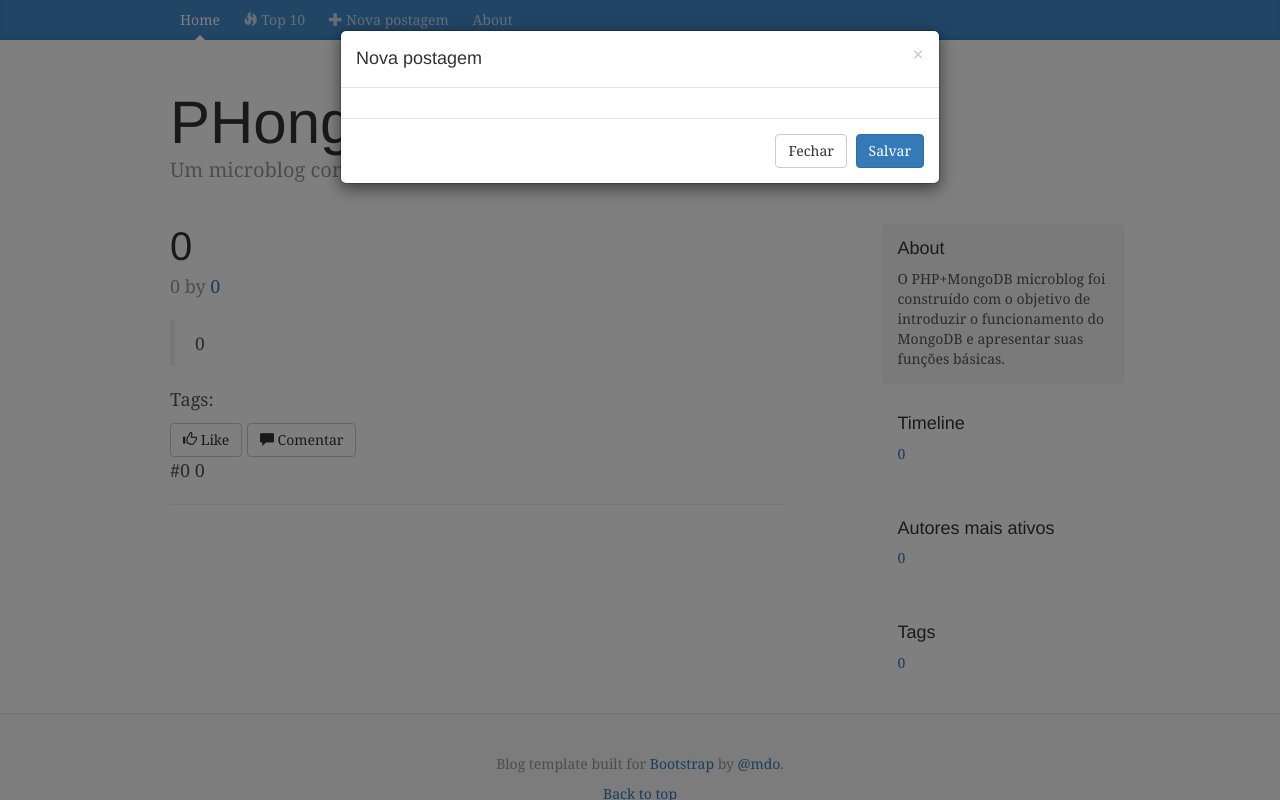
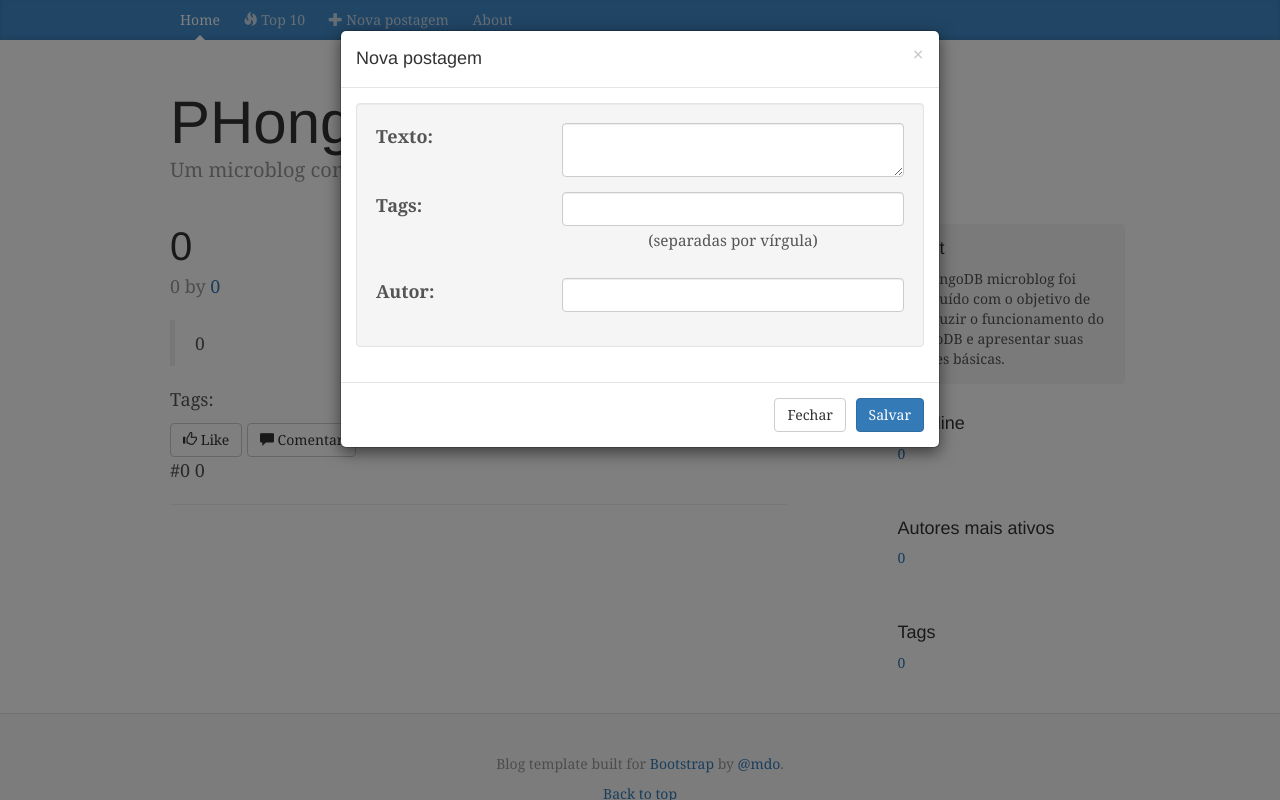
Before and after one commit to maykelsb/oficinamongo, a PHP site: template templates/posts.html.twig in a window 1280 px wide, after a click on "Nova postagem". Run offline with PHP 8.4, Linux system fonts and the light colour scheme; the template is opened without the code that fills it, so the values that code supplies are empty; some libraries are stand-ins or nearby versions.

Commit message:
Ajustando o layout dos templates

```diff
--- a/templates/base.html.twig
+++ b/templates/base.html.twig
@@ -13,7 +13,6 @@
     <!-- Custom styles for this template -->
     <link href="css/template.css" rel="stylesheet">
   </head>
-
   <body>
     <div class="blog-masthead">
       <div class="container">
@@ -40,7 +39,7 @@
         <div class="col-sm-3 col-sm-offset-1 blog-sidebar">
           <div class="sidebar-module sidebar-module-inset">
             <h4>About</h4>
-            <p>O PHP+MongoDB microblog foi construído com o objetivo de introduzir o funcionamento do MongoDB e apresentar suas funções básicas.</p>
+            <p>O PHongoDB microblog foi construído com o objetivo de introduzir o funcionamento do MongoDB e apresentar suas funções básicas.</p>
           </div>
           {% include 'partials/sidebar/timeline.html.twig' %}
           {% include 'partials/sidebar/authors.html.twig' %}
@@ -48,7 +47,6 @@
         </div>
       </div>
     </div>
-	{% include 'partials/modal/novo-post.html.twig' %}
     <footer class="blog-footer">
       <p>Blog template built for <a href="http://getbootstrap.com">Bootstrap</a> by <a href="https://twitter.com/mdo">@mdo</a>.</p>
       <p>
@@ -62,5 +60,8 @@
     <script src="https://ajax.googleapis.com/ajax/libs/jquery/1.11.3/jquery.min.js"></script>
     <script>window.jQuery || document.write('<script src="../../assets/js/vendor/jquery.min.js"><\/script>')</script>
 	<script src="https://maxcdn.bootstrapcdn.com/bootstrap/3.3.6/js/bootstrap.min.js" integrity="sha384-0mSbJDEHialfmuBBQP6A4Qrprq5OVfW37PRR3j5ELqxss1yVqOtnepnHVP9aJ7xS" crossorigin="anonymous"></script>
+    <script type="text/javascript">
+    {% block javascript %}{% endblock %}
+    </script>
   </body>
 </html>
--- a/templates/partials/modal/novo-post.html.twig
+++ /dev/null
@@ -1,17 +0,0 @@
-<div class="modal fade" id="novo-post" tabindex="-1" role="dialog" aria-labelledby="myModalLabel">
-  <div class="modal-dialog" role="document">
-    <div class="modal-content">
-      <div class="modal-header">
-        <button type="button" class="close" data-dismiss="modal" aria-label="Close"><span aria-hidden="true">&times;</span></button>
-        <h4 class="modal-title" id="myModalLabel">Nova postagem</h4>
-      </div>
-      <div class="modal-body">
-
-      </div>
-      <div class="modal-footer">
-        <button type="button" class="btn btn-default" data-dismiss="modal">Fechar</button>
-        <button type="button" class="btn btn-primary">Salvar</button>
-      </div>
-    </div>
-  </div>
-</div>
--- a/templates/posts.html.twig
+++ b/templates/posts.html.twig
@@ -1,4 +1,48 @@
 {% extends 'base.html.twig' %}
 {% block main %}
   {% include 'partials/post.html.twig' %}
+<div class="modal fade" id="novo-post" tabindex="-1" role="dialog" aria-labelledby="myModalLabel">
+  <div class="modal-dialog" role="document">
+    <div class="modal-content">
+      <div class="modal-header">
+        <button type="button" class="close" data-dismiss="modal" aria-label="Close"><span aria-hidden="true">&times;</span></button>
+        <h4 class="modal-title" id="myModalLabel">Nova postagem</h4>
+      </div>
+      <div class="modal-body">
+        <form id="form-novo-post" method="POST" class="form-horizontal" action='/novo-post'>
+          <div class="well">
+            <div class="form-group">
+              <label class="col-lg-4" for="post_conteudo">Texto:</label>
+              <div class="col-lg-8">
+                <textarea name="post[conteudo]" class="form-control" id="post_conteudo"></textarea>
+              </div>
+            </div>
+            <div class="form-group">
+              <label class="col-lg-4" for="post_tags">Tags:</label>
+              <div class="col-lg-8">
+                <input type="text" name="post[tags]" class="form-control" id="post_tags" />
+                <p style="text-align:center"><small>(separadas por vírgula)</small></p>
+              </div>
+            </div>
+            <div class="form-group">
+              <label class="col-lg-4" for="post_autor">Autor:</label>
+              <div class="col-lg-8">
+                <input type="text" name="post[autor]" class="form-control" id="post_autor" />
+              </div>
+            </div>
+          </div>
+        </form>
+      </div>
+      <div class="modal-footer">
+        <button type="button" class="btn btn-default" data-dismiss="modal">Fechar</button>
+        <button type="button" class="btn btn-primary btn-salvar-post">Salvar</button>
+      </div>
+    </div>
+  </div>
+</div>
 {% endblock %}
+{% block javascript %}
+$('.btn-salvar-post').click(function(){
+    $('#form-novo-post').submit();
+});
+{% endblock %}
```
